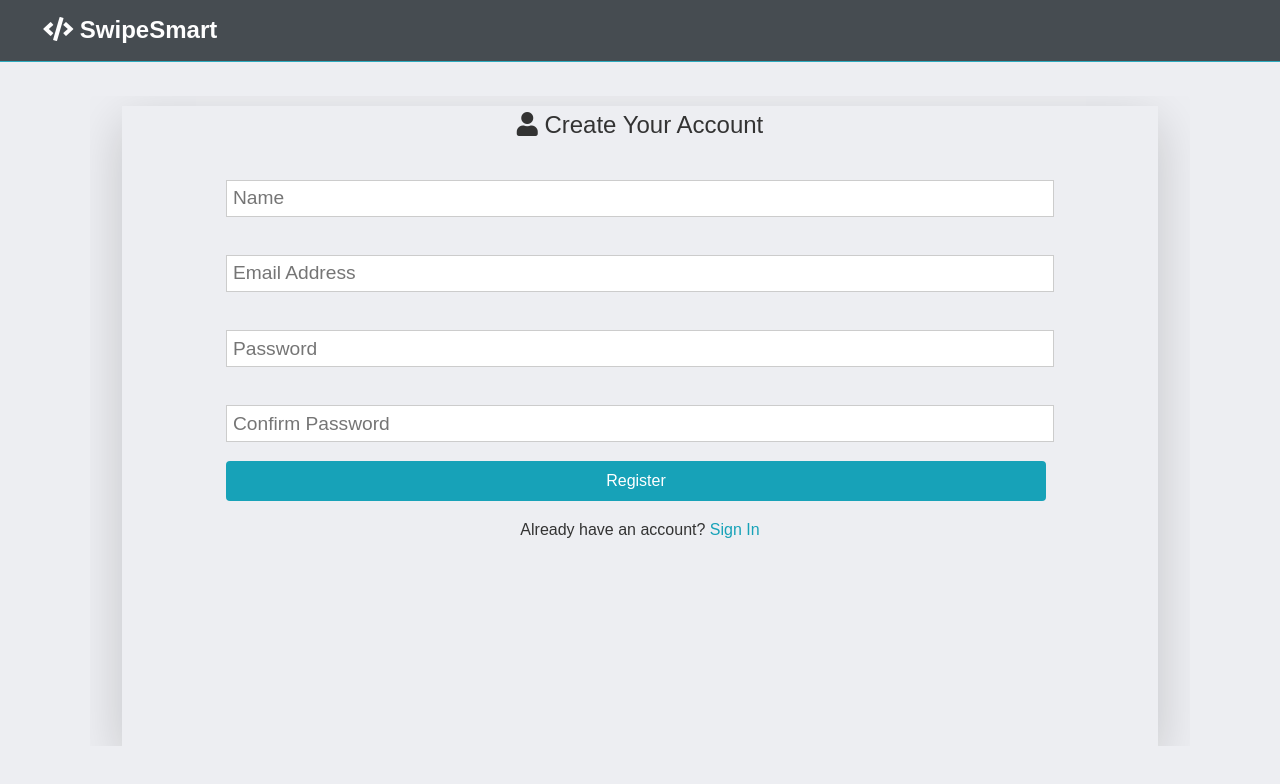
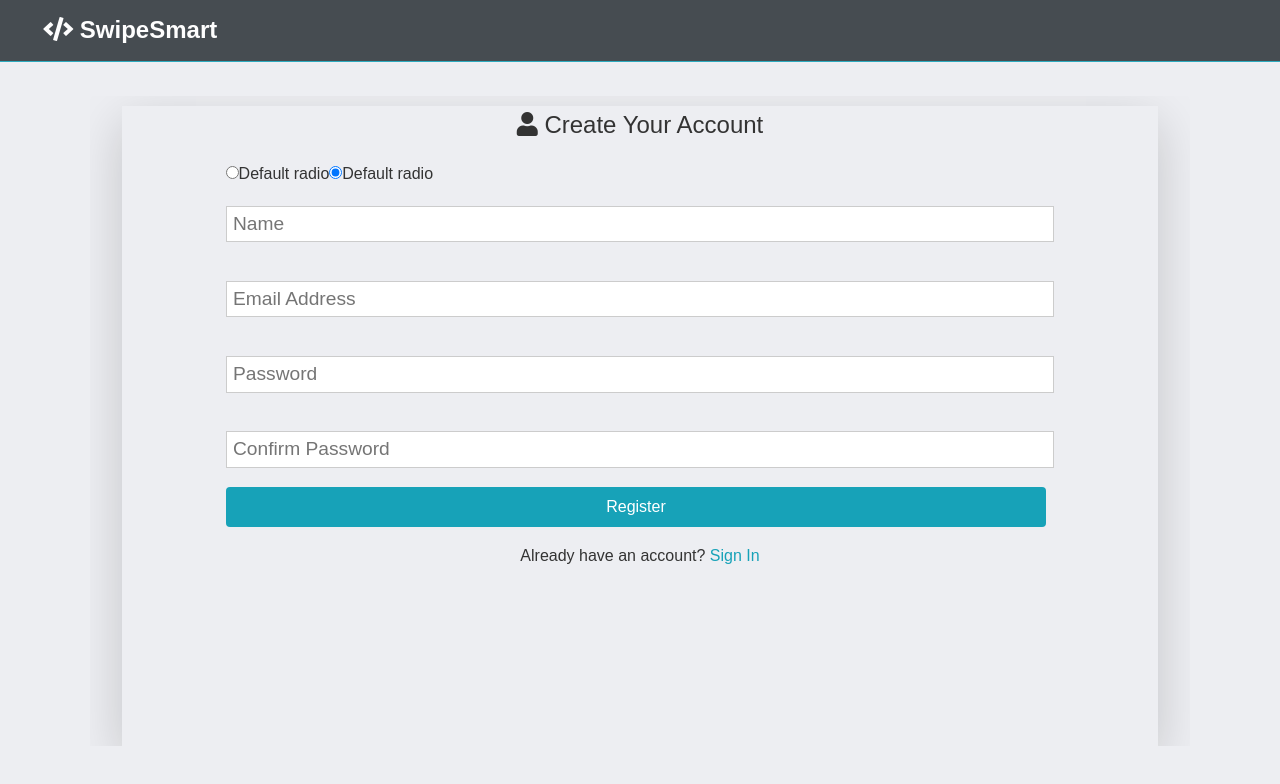
Before and after one commit to khanirrfan/swipesmart, a React (Create React App) app in the folder client/: page /register in a window 1280 px wide. Shown: the top 784 px of the page. Built offline with nearby package versions, Linux system fonts and the light colour scheme; the HTML template or start-up script is replaced by a standard one.

Commit message:
auth routing issue noticed should check it later and refactor the code with this commitid

```diff
--- a/client/src/actions/auth.js
+++ b/client/src/actions/auth.js
@@ -14,18 +14,19 @@ import setAuthToken from '../utils/setAuthToken';
 
 // Load User
 export const loadUser = () => async dispatch => {
-  const config = {
-    headers: {
-      'Content-Type': 'application/json',
-      'Authorization': localStorage.Token
-    }
-  };
+  // const config = {
+  //   headers: {
+  //     'Content-Type': 'application/json',
+  //     'Authorization': localStorage.Token
+  //   }
+  // };
+  console.log(localStorage.Token)
   if (localStorage.Token) {
     setAuthToken(localStorage.Token);
   }
 
   try {
-    const res = await axios.get('/profile', config);
+    const res = await axios.get('/profile');
 
     dispatch({
       type: USER_LOADED,
--- a/client/src/components/auth/Register.js
+++ b/client/src/components/auth/Register.js
@@ -35,11 +35,20 @@ const Register = ({ setAlert, register, isAuthenticated }) => {
   return (
     <Fragment>
     <div className="authBox">
-    {/*      <h1 className="text-center large text-primary">Sign Up</h1>*/}
     <p className='text-center lead'>
         <i className='fas fa-user' /> Create Your Account
       </p>
       <form className='formContainer form' onSubmit={e => onSubmit(e)}>
+      <div class="form-check">
+      <input class="form-check-input" type="radio" name="exampleRadios" id="exampleRadios1" value="option1" checked />
+      <label class="form-check-label" for="exampleRadios1">
+        Default radio
+      </label>
+      <input class="form-check-input" type="radio" name="exampleRadios" id="exampleRadios1" value="option1" checked />
+      <label class="form-check-label" for="exampleRadios1">
+        Default radio
+      </label>
+    </div>
         <div className='form-group'>
           <input
             type='text'
--- a/client/src/components/dashboard/Experience.js
+++ b/client/src/components/dashboard/Experience.js
@@ -6,7 +6,7 @@ import { connect } from 'react-redux';
 import { deleteExperience } from '../../actions/profile';
 
 const Experience = ({ experience, deleteExperience }) => {
-  console.log(experience);
+  console.log(experience.experience);
   const experiences = experience.experience.map(exp => (
     <tr key={exp._id}>
       <td>{exp.company}</td>
--- a/client/src/store.js
+++ b/client/src/store.js
@@ -20,12 +20,17 @@ let currentState;
 
 store.subscribe(() => {
   // keep track of the previous and current state to compare changes
+  let previousState = currentState;
   currentState = store.getState();
-  let previousState = currentState;
+  // let previousState = currentState;
   // if the token changes set the value in localStorage
-  console.log(currentState);
-  if (previousState && previousState.auth.Token !== currentState.auth.Token) {
-    const token = currentState.auth.Token;
+  console.log('currentState:', currentState);
+  console.log('previousState:', previousState);
+
+  // console.log("if same outside");
+  if (previousState && previousState.auth.token !== currentState.auth.token) {
+    console.log("if not same");
+    const token = currentState.auth.token;
     token
       ? localStorage.setItem('Token', token)
       : localStorage.removeItem('Token');
```
